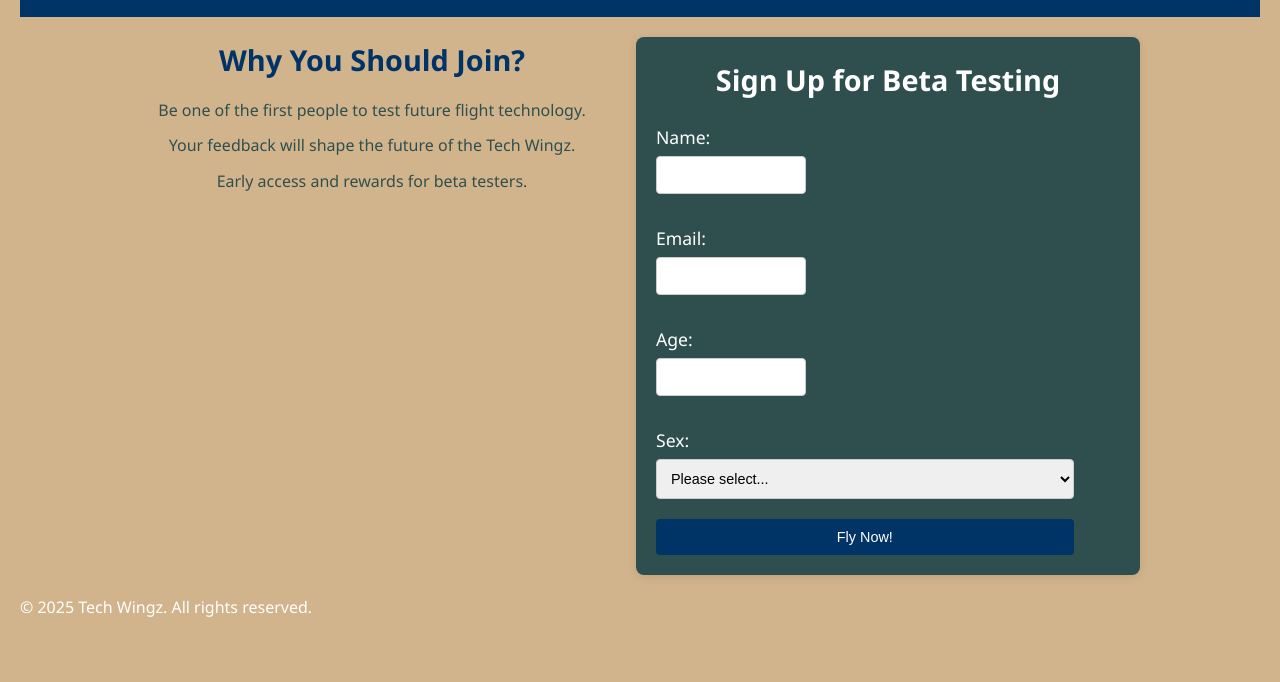
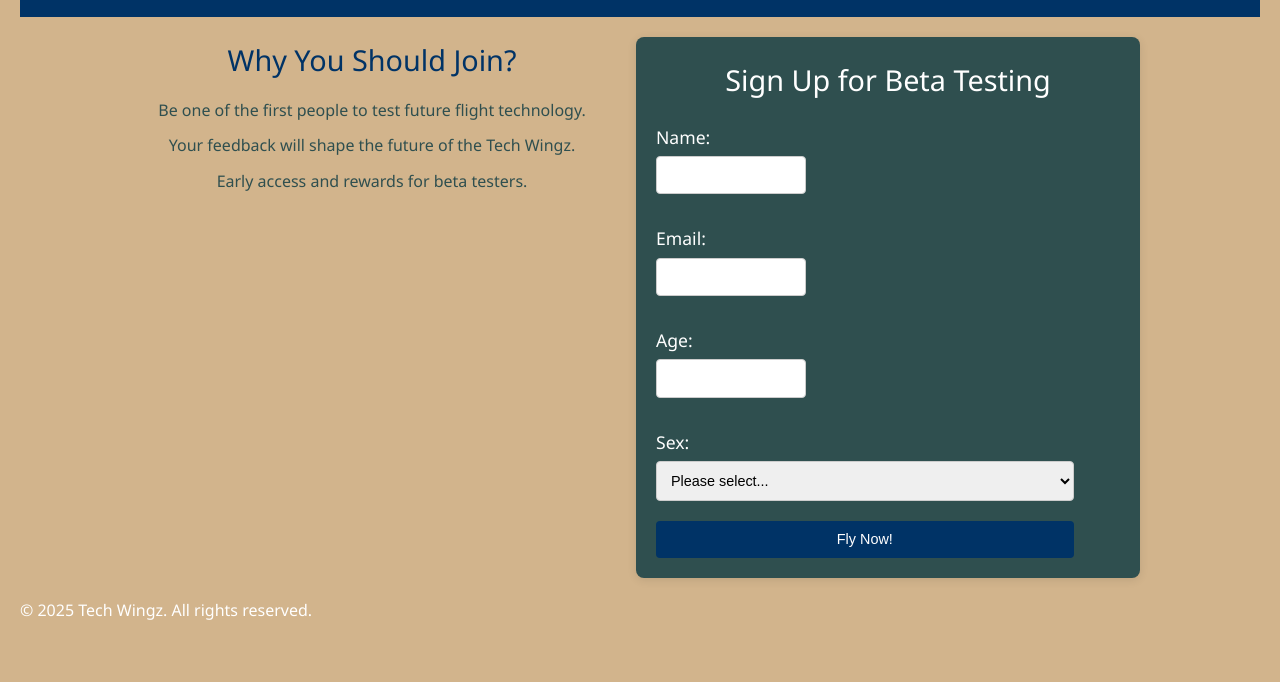
Before and after one commit to greyes-4/Project-1, a plain HTML site: page index.html in a window 1280 px wide. Shown: the part 118-800 px from the top of the page. Drawn offline with Linux system fonts and the light colour scheme; a web font is replaced by a local one.

Commit message:
fixing reset error

```diff
--- a/index.html
+++ b/index.html
@@ -4,7 +4,7 @@
     <meta charset="utf-8">
     <meta name="viewport" content="width=device-width, initial-scale=1.0">
     <title>Join Tech Wingz Beta</title>
-    <link rel="stylesheet" href="css/reset.css">
+    <link rel="stylesheet" href="css/meyersreset-and-normalize-forms.css">
     <link rel="stylesheet" href="css/screen.css">
     <link href="https://fonts.googleapis.com/css2?family=Amaranth:ital,wght@0,400;0,700;1,400;1,700&family=Marvel:ital,wght@0,400;0,700;1,400;1,700&display=swap" rel="stylesheet">
     <script>
```
